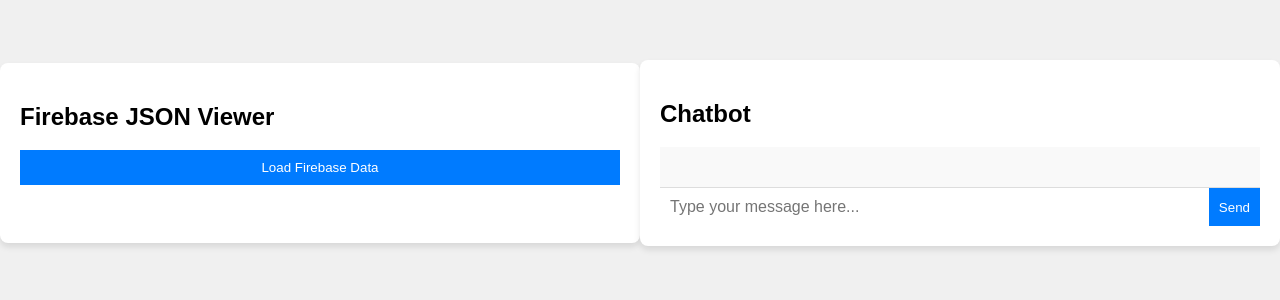
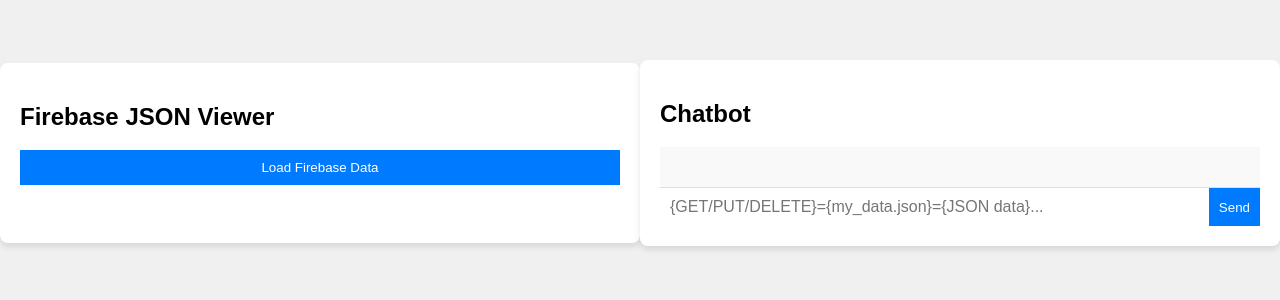
Before and after one commit to Modak-Rosogulla/ChatDB, a FastAPI app: page /firebase in a window 1280 px wide. Shown: the part 247-547 px from the top of the page. Run offline with FastAPI, Linux system fonts and the light colour scheme; data that the repository does not hold is empty.

Commit message:
added PUT/POST/DELETE to firebase

```diff
--- a/app/main.py
+++ b/app/main.py
@@ -70,7 +70,10 @@ async def upload_file(file: UploadFile = File(...)):
     with open(file_location, "wb") as buffer:
         shutil.copyfileobj(file.file, buffer)
 
-    load_data_to_firebase(file_location, DATABASE_URL=FIREBASE_URL)
+    json_data = json.load(open(file_location, "r"))
+    # print(f"json_data: {json_data}")
+    # load_data_to_firebase(file_location, DATABASE_URL=FIREBASE_URL)
+    requests.put(FIREBASE_URL + "/uploads.json", json=json_data )
 
     return JSONResponse(content={"message": "File uploaded successfully!"})
 
@@ -82,23 +85,80 @@ async def chat(message: ChatMessage):
     # Simple echo response for demonstration
     # Replace this with your logic for generating responses
     user_message = message.message
-    db_url = FIREBASE_URL + user_message
+    split_message = user_message.split("=")
 
-    response = requests.get(db_url)
-    # bot_response = f"Echo: {user_message}"
+    command = split_message[0]
 
-    # return JSONResponse(content={"reply": bot_response})
+    gets = ["get", "Get", "GET"]
+    puts = ["put", "Put", "PUT"]
+    posts = ["post", "Post", "POST"]
+    deletes = ["delete","Delete", "DELETE"]
 
-    # print(f"Executing requests.get({db_url})")
+    if command in gets:
+        db_url = FIREBASE_URL + user_message
+        response = requests.get(db_url)
+        if response.status_code == 200:
+            bot_response = response.json()
+            return JSONResponse(content={"reply": f"Your query was executed successfully: \n {bot_response}" })
+            # bot_response = f"Your query was executed successfully: {bot_response}"
 
-    if response.status_code == 200:
-        bot_response = response.json()
-        return JSONResponse(content={"reply": f"Your query was executed successfully: \n {bot_response}" })
-        # bot_response = f"Your query was executed successfully: {bot_response}"
+        else:
+            bot_response = f" {response.status_code} - {response.text}"
+            return JSONResponse(content={"reply": f"Your query ran into an error :( \n {bot_response}"})
+
+    elif command in puts:
+        url = split_message[1]
+        data = split_message[2]
+
+        db_url = FIREBASE_URL + url
+        # data = json.loads(data)
+        # data = f"""{data[1:-1]}"""
+        data = data.replace("'", '"')
+        print(data)
+        data = json.loads(data)
+        response = requests.put(db_url, json=data)
+        if response.status_code == 200:
+            bot_response = response.json()
+            return JSONResponse(content={"reply": f"Your query was executed successfully: \n {bot_response}" })
+            # bot_response = f"Your query was executed successfully: {bot_response}"
+
+        else:
+            bot_response = f" {response.status_code} - {response.text}"
+            return JSONResponse(content={"reply": f"Your query ran into an error :( \n {bot_response}"})
+
+    elif command in posts:
+        url = split_message[1]
+        data = split_message[2]
+
+        db_url = FIREBASE_URL + url
+
+        response = requests.post(db_url, json=data)
+        if response.status_code == 200:
+            bot_response = response.json()
+            return JSONResponse(content={"reply": f"Your query was executed successfully: \n {bot_response}" })
+            # bot_response = f"Your query was executed successfully: {bot_response}"
+
+        else:
+            bot_response = f" {response.status_code} - {response.text}"
+            return JSONResponse(content={"reply": f"Your query ran into an error :( \n {bot_response}"})
+
+    elif command in deletes:
+        url = split_message[1]
+
+        db_url = FIREBASE_URL + url
+
+        response = requests.delete(db_url)
+        if response.status_code == 200:
+            bot_response = response.json()
+            return JSONResponse(content={"reply": f"Data was deleted: \n {bot_response}" })
+            # bot_response = f"Your query was executed successfully: {bot_response}"
+
+        else:
+            bot_response = f" {response.status_code} - {response.text}"
+            return JSONResponse(content={"reply": f"Your query ran into an error :( \n {bot_response}"})
 
     else:
-        bot_response = f" {response.status_code} - {response.text}"
-        return JSONResponse(content={"reply": f"Your query ran into an error :( \n {bot_response}"})
+        return JSONResponse(content={"reply": f"Sorry please try amongst: GET, PUT, POST."})
 
 @app.get("/firebase_data")
 async def chat(request: Request):
--- a/templates/firebase.html
+++ b/templates/firebase.html
@@ -22,7 +22,7 @@
         </div>
 
         <div class="input-container">
-            <input type="text" id="chat-input" placeholder="Type your message here..." />
+            <input type="text" id="chat-input" placeholder="{GET/PUT/DELETE}={my_data.json}={JSON data}..." />
             <button onclick="sendMessage()">Send</button>
         </div>
     </div>
--- a/templates/home.html
+++ b/templates/home.html
@@ -31,7 +31,7 @@
         </a>
 
         <!-- Upload CSV Form -->
-        <h1>Upload CSV File</h1>
+        <h1>Upload JSON/CSV File</h1>
         <form id="uploadForm" action="/upload" method="post" enctype="multipart/form-data">
             <input type="file" name="file" accept=".csv" required>
             <button type="submit">Upload</button>
```
